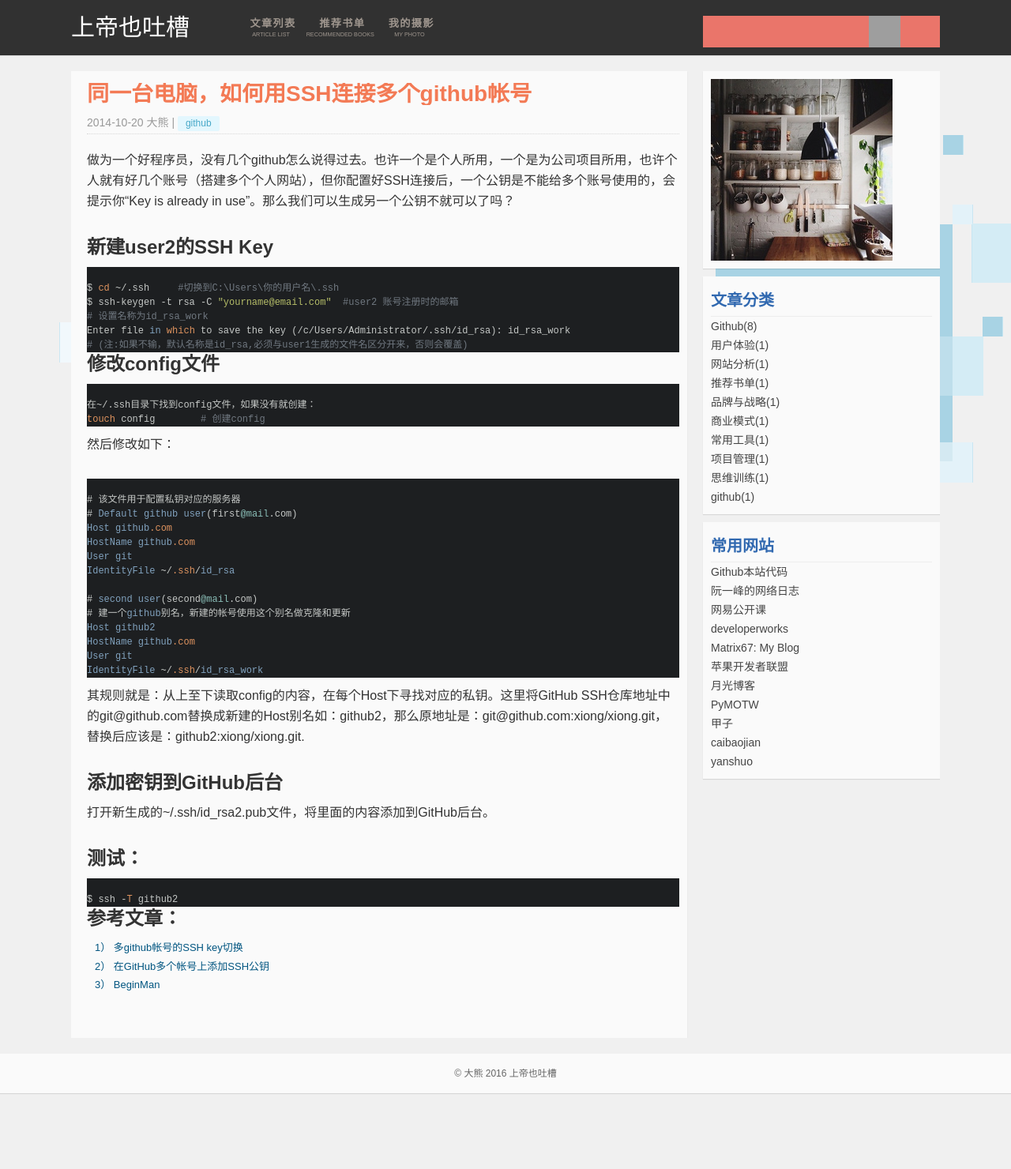
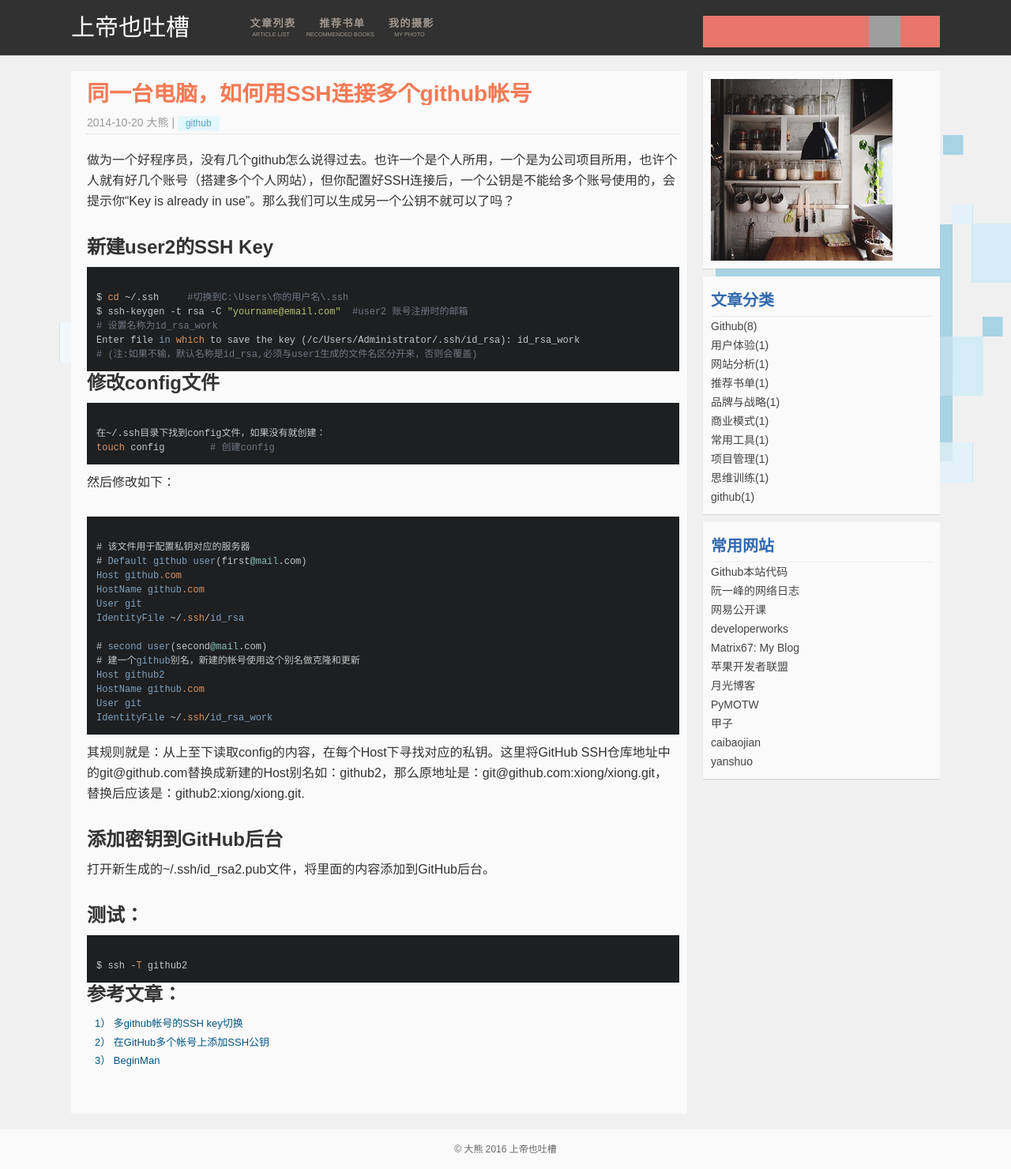
Before and after one commit to godtoo/godtoo.github.com, a Jekyll site: the page built from _posts/2014-10-20-github-more-account-ssh.md, in a window 1280 px wide. Shown: the whole page at 79% size. Built offline with Jekyll 4.4.1, drawn with Linux system fonts in a browser that asks for light colours; nearby versions of some CDN libraries; comment, search, counter and statistics services are not loaded; before the commit the page ends 1384 px from its top, so only the background shows below that.

Commit message:
change css

```diff
--- a/css/common.css
+++ b/css/common.css
@@ -199,10 +199,6 @@ h2.first_title a:hover {
     line-height: 26px;
     color: #333;
     margin: 10px 0px 30px 0px;
-}
-.postcontent .hljs {
-  padding: 0px;
-  margin: 0px;
 }
 
 .postcontent blockquote {
```
